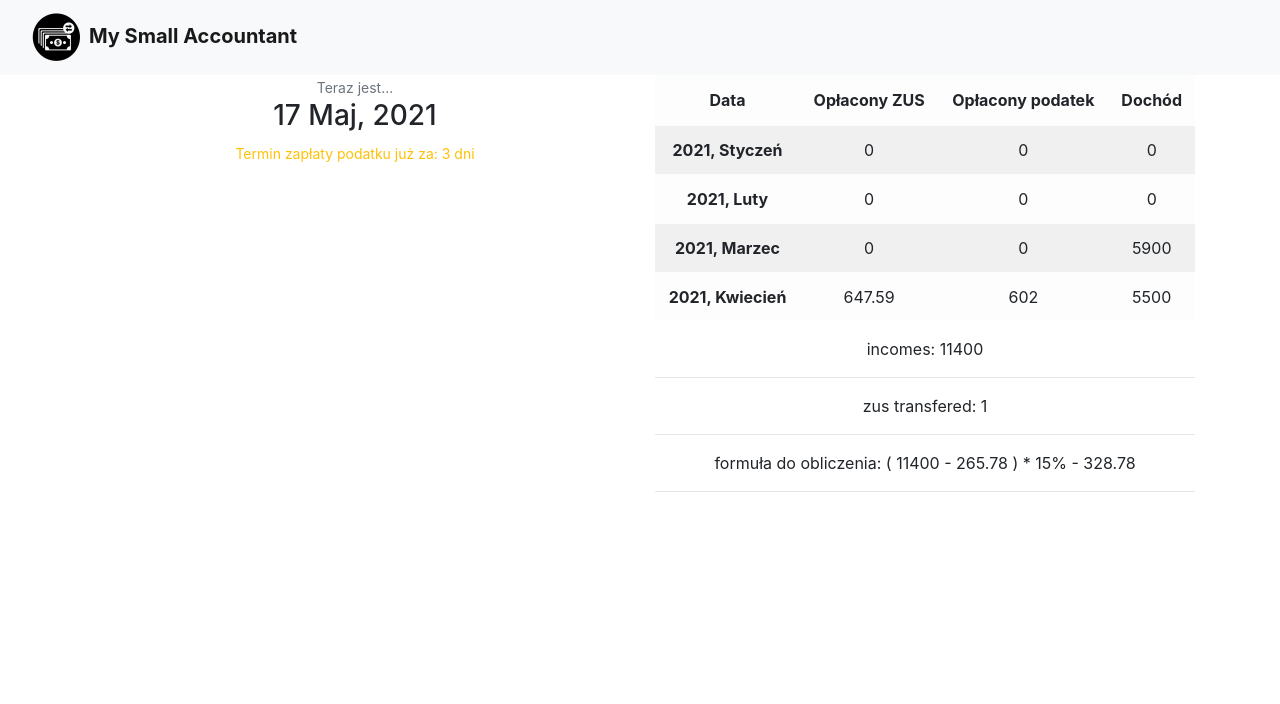
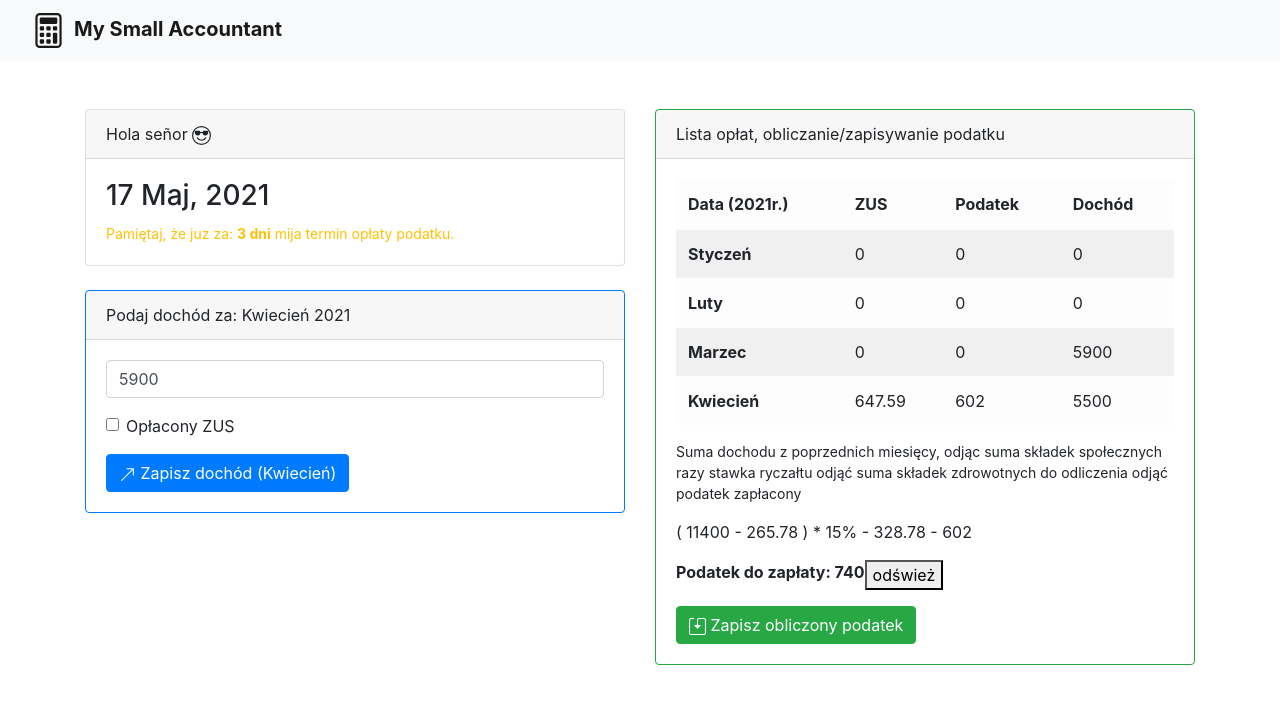
Before and after one commit to przemekoz/my-small-accountant, a React (Create React App) app: page / in a window 1280 px wide. Shown: the top 704 px of the page. Built offline with nearby package versions, Linux system fonts and the light colour scheme.

Commit message:
added: viual modifications

```diff
--- a/package.json
+++ b/package.json
@@ -8,6 +8,7 @@
     "@testing-library/user-event": "^12.1.10",
     "bootstrap": "^4.6.0",
     "react": "^17.0.1",
+    "react-bootstrap-icons": "^1.3.0",
     "react-dom": "^17.0.1",
     "react-scripts": "4.0.2",
     "web-vitals": "^1.0.1"
--- a/src/App.css
+++ /dev/null
@@ -1,38 +0,0 @@
-.App {
-  text-align: center;
-}
-
-.App-logo {
-  height: 40vmin;
-  pointer-events: none;
-}
-
-@media (prefers-reduced-motion: no-preference) {
-  .App-logo {
-    animation: App-logo-spin infinite 20s linear;
-  }
-}
-
-.App-header {
-  background-color: #282c34;
-  min-height: 100vh;
-  display: flex;
-  flex-direction: column;
-  align-items: center;
-  justify-content: center;
-  font-size: calc(10px + 2vmin);
-  color: white;
-}
-
-.App-link {
-  color: #61dafb;
-}
-
-@keyframes App-logo-spin {
-  from {
-    transform: rotate(0deg);
-  }
-  to {
-    transform: rotate(360deg);
-  }
-}
--- a/src/App.js
+++ b/src/App.js
@@ -1,25 +1,26 @@
-import './App.css';
 import { CurrentDate } from './components/CurrentDate';
 import { EnterIncome } from './components/EnterIncome';
 import { EntriesCalculations } from './components/EntriesCalculations';
 import { Config } from './config/config';
-import { EntriesData } from './data/entries';
+// import { EntriesData } from './data/entries';
 import { getPreviousMonthYear } from "./helpers";
+import { Calculator } from "react-bootstrap-icons";
 
 function App() {
   const date = new Date();
   const currentDate = date.getDate();
 
   // const currentMonth = date.getMonth();
+  // const currentYear = date.getFullYear();
   //@todo TESTS
   const currentMonth = 4;
+  const currentYear = 2021;
 
-  const currentYear = date.getFullYear();
   const [ previousMonth, previousYear ] = getPreviousMonthYear(currentMonth, currentYear);
 
-  const hasPraviousMonthIncome = () => {
-    return EntriesData.find(entry => entry.month === previousMonth && entry.year === previousYear && entry.income > 0);
-  }
+  // const hasPraviousMonthIncome = () => {
+  //   return EntriesData.find(entry => entry.month === previousMonth && entry.year === previousYear && entry.income > 0);
+  // }
 
   const propsCurrentMonthYear = {
     currentMonth,
@@ -33,10 +34,10 @@ function App() {
 
   return (
     <div className="App">
-      <nav className="navbar navbar-light bg-light">
+      <nav className="navbar navbar-light bg-light mb-5">
         <div className="container-fluid">
           <a className="navbar-brand" href="/">
-            <img src="logo.png" alt="logo" className="d-inline-block align-middle mr-2" />
+            <Calculator size="35" className="d-inline-block align-middle mr-2" />
             <strong>My Small Accountant</strong>
           </a>
         </div>
@@ -44,11 +45,13 @@ function App() {
       <div className="container">
         <div className="row">
           <div className="col">
-            <CurrentDate { ...propsCurrentMonthYear } currentDate={ currentDate } />
+            <div className="mb-4">
+              <CurrentDate { ...propsCurrentMonthYear } currentDate={ currentDate } />
+            </div>
+            <EnterIncome { ...propsPreviousMonthYear } defaultIncome={ Config.defaultIncome } />
           </div>
           <div className="col">
-            { !hasPraviousMonthIncome() && <EnterIncome { ...propsPreviousMonthYear } defaultIncome={ Config.defaultIncome } /> }
-            { hasPraviousMonthIncome() && <EntriesCalculations { ...propsCurrentMonthYear } { ...propsPreviousMonthYear } /> }
+            <EntriesCalculations { ...propsCurrentMonthYear } { ...propsPreviousMonthYear } />
           </div>
         </div>
       </div>
--- a/src/components/Calculations.js
+++ b/src/components/Calculations.js
@@ -1,29 +1,38 @@
 import React from 'react';
 import { Config } from '../config/config';
-import { getIncomes, getZusTransfered } from '../helpers';
+import { getIncomes, getTransferredTax, getZusTransfered, getTaxToPay } from '../helpers';
 
 export const Calculations = (props) => {
   const { filteredEntries, configTaxYear } = props;
 
   const incomes = getIncomes(filteredEntries);
   const countZusTransfered = getZusTransfered(filteredEntries);
+  const countTransferedTax = getTransferredTax(filteredEntries);
 
   const tax = Config.tax;
   const zusSpl = configTaxYear.zusSpl;
   const zusZdr = configTaxYear.zusZdr;
+  const transferedTaxCond = countTransferedTax > 0 ? `- ${ countTransferedTax }` : '';
 
   let formula = countZusTransfered > 1
-    ? `[ ${incomes} - ( ${countZusTransfered} * ${zusSpl} ) ] * ${tax}% - ${countZusTransfered} * ${zusZdr}`
-    : `( ${incomes} - ${zusSpl} ) * ${tax}% - ${zusZdr}`;
-  if ( countZusTransfered === 0 ) {
-    formula = `${incomes} * ${tax}%`;
+    ? `[ ${ incomes } - ( ${ countZusTransfered } * ${ zusSpl } ) ] * ${ tax }% - ${ countZusTransfered } * ${ zusZdr } ${ transferedTaxCond }`
+    : `( ${ incomes } - ${ zusSpl } ) * ${ tax }% - ${ zusZdr } ${ transferedTaxCond }`;
+  if (countZusTransfered === 0) {
+    formula = `${ incomes } * ${ tax }% ${ transferedTaxCond }`;
   }
 
   return (
     <>
-      incomes: { incomes }<hr />
-      zus transfered: { countZusTransfered }<hr />
-      formuła do obliczenia: {formula}<hr />
+      <div className="row mb-3">
+        <small>Suma dochodu z poprzednich miesięcy, odjąc suma składek społecznych razy stawka ryczałtu odjąć suma składek zdrowotnych do odliczenia odjąć podatek zapłacony</small>
+      </div>
+      <div className="row mb-3">
+        { formula }
+      </div>
+      <div className="row mb-3">
+        <strong>Podatek do zapłaty: { getTaxToPay(incomes, countZusTransfered, zusSpl, tax, zusZdr, countTransferedTax) }</strong>
+        <button>odśwież</button>
+      </div>
     </>
   );
 };
--- a/src/components/CurrentDate.js
+++ b/src/components/CurrentDate.js
@@ -1,16 +1,19 @@
 import React from "react";
 import { Months } from "../config/months";
+import { EmojiSunglasses } from "react-bootstrap-icons";
 
 export const CurrentDate = (props) => {
   const { currentMonth, currentYear, currentDate } = props;
   const transferIn = 20 - currentDate;
   return (
-    <>
-      <small className="text-muted">Teraz jest...</small>
-      <h3>
-        { currentDate } { Months[ currentMonth ] }, { currentYear }
-      </h3>
-      {transferIn > 0 && <small className="text-warning">Termin zapłaty podatku już za: {transferIn} { transferIn === 1 ? "dzień" : "dni" }</small>}
-    </>
+    <div className="card">
+      <div className="card-header">
+       Hola señor <EmojiSunglasses size="19" />
+      </div>
+      <div className="card-body">
+        <h3>{ currentDate } { Months[ currentMonth ] }, { currentYear }</h3>
+        { transferIn > 0 && <small className="text-warning">Pamiętaj, że juz za: <strong>{ transferIn } { transferIn === 1 ? "dzień" : "dni" }</strong> mija termin opłaty podatku.</small> }
+      </div>
+    </div>
   );
 };
--- a/src/components/EnterIncome.js
+++ b/src/components/EnterIncome.js
@@ -1,11 +1,12 @@
 import React, { useState } from "react";
 import { Months } from "../config/months";
+import { ArrowUpRight } from "react-bootstrap-icons";
 
 export const EnterIncome = (props) => {
 
   const { previousMonth, previousYear } = props;
   const [ income, setIncome ] = useState(props.defaultIncome);
-
+  const month = Months[ previousMonth ];
 
   const onChangeIncome = (event) => {
     setIncome(event.target.value);
@@ -16,20 +17,23 @@ export const EnterIncome = (props) => {
   }
 
   return (
+    <div className="card border-primary">
+      <div className="card-header">
+        Podaj dochód za: { month } { previousYear }
+      </div>
+      <div className="card-body">
         <form>
           <div className="mb-3">
-        <label htmlFor="income" className="form-label">Podaj dochód za: { Months[ previousMonth ] }, { previousYear } </label>
+            {/* <label htmlFor="income" className="form-label">Dochód za: { month }, { previousYear } </label> */ }
             <input type="number" className="form-control" aria-describedby="income" id="income" name="income" onChange={ onChangeIncome } value={ income } />
           </div>
           <div className="mb-3 form-check">
             <input type="checkbox" className="form-check-input" name="transferedZus" id="transferedZus" />
             <label className="form-check-label" htmlFor="transferedZus">Opłacony ZUS</label>
           </div>
-      <div className="mb-3 form-check">
-        <input type="checkbox" className="form-check-input" name="transferedTax" id="transferedTax" />
-        <label className="form-check-label" htmlFor="transferedTax">Opłacony podatek</label>
+          <button type="submit" className="btn btn-primary" onClick={ submitIncome }><ArrowUpRight size="17" /> Zapisz dochód ({month})</button>
+        </form>
       </div>
-      <button type="submit" className="btn btn-primary" onClick={ submitIncome }>Zapisz</button>
-    </form>
+    </div>
   );
 };
--- a/src/components/Entries.js
+++ /dev/null
@@ -1,30 +0,0 @@
-import React from "react";
-import { Config } from "../config/config";
-import { Months } from "../config/months";
-
-export const Entries = (props) => {
-  const { filteredEntries, configTaxYear } = props;
-
-  return (
-    <table className="table table-light table-striped">
-      <thead>
-        <tr>
-          <th scope="col">Data</th>
-          <th scope="col">Opłacony ZUS</th>
-          <th scope="col">Opłacony podatek</th>
-          <th scope="col">Dochód</th>
-        </tr>
-      </thead>
-      <tbody>
-        { filteredEntries.map(entry => (
-          <tr key={entry.year + entry.month}>
-            <th scope="row">{ entry.year }, { Months[ entry.month ] }</th>
-            <td>{ entry.transferredZus ? configTaxYear.zus : 0 }</td>
-            <td>{ entry.transferredTax}</td>
-            <td>{ entry.income }</td>
-          </tr>
-        )) }
-      </tbody>
-    </table>
-  );
-};
--- a/src/components/EntriesCalculations.js
+++ b/src/components/EntriesCalculations.js
@@ -1,12 +1,13 @@
 import React from "react";
 import { Calculations } from "./Calculations";
-import { Entries } from "./Entries";
 import { EntriesData } from "../data/entries";
 import { Config } from "../config/config";
+import { Gear, Save2 } from "react-bootstrap-icons";
+import { Months } from "../config/months";
 
 export const EntriesCalculations = (props) => {
   const { currentMonth, currentYear, previousYear } = props;
-  const configTaxYear = Config.taxes.find( taxes => taxes.year === previousYear );
+  const configTaxYear = Config.taxes.find(taxes => taxes.year === previousYear);
 
   const filteredEntries = EntriesData.filter(entry => {
     const yearCondition = currentMonth > 0 ? entry.year === currentYear : entry.year === previousYear;
@@ -15,9 +16,40 @@ export const EntriesCalculations = (props) => {
   });
 
   return (
-    <>
-      <Entries filteredEntries={ filteredEntries } configTaxYear={configTaxYear} />
-      <Calculations filteredEntries={ filteredEntries } previousYear={ previousYear } configTaxYear={configTaxYear} />
-    </>
+    <div className="card border-success">
+      <div className="card-header">
+        Lista opłat, obliczanie/zapisywanie podatku
+      </div>
+      <div className="card-body">
+        <div className="container">
+          <div className="row">
+            <table className="table table-light table-striped">
+              <thead>
+                <tr>
+                  <th scope="col">Data ({previousYear}r.)</th>
+                  <th scope="col">ZUS</th>
+                  <th scope="col">Podatek</th>
+                  <th scope="col">Dochód</th>
+                </tr>
+              </thead>
+              <tbody>
+                { filteredEntries.map(entry => (
+                  <tr key={ entry.year + entry.month }>
+                    <th scope="row">{ Months[ entry.month ] }</th>
+                    <td>{ entry.transferredZus ? configTaxYear.zus : 0 }</td>
+                    <td>{ entry.transferredTax }</td>
+                    <td>{ entry.income }</td>
+                  </tr>
+                )) }
+              </tbody>
+            </table>
+          </div>
+          <Calculations filteredEntries={ filteredEntries } previousYear={ previousYear } configTaxYear={ configTaxYear } />
+          <div className="row">
+            <button type="submit" className="btn btn-success"><Save2 size="17" /> Zapisz obliczony podatek</button>
+          </div>
+        </div>
+      </div>
+    </div>
   )
 };
--- a/src/data/entries.js
+++ b/src/data/entries.js
@@ -1,3 +1,27 @@
+export const EntriesData1 = [
+  {
+    year: 2021,
+    month: 0,
+    income: 0,
+    transferredZus: false,
+    transferredTax: 0,
+  },
+  {
+    year: 2021,
+    month: 1,
+    income: 0,
+    transferredZus: false,
+    transferredTax: 0,
+  },
+  {
+    year: 2021,
+    month: 2,
+    income: 1,
+    transferredZus: true,
+    transferredTax: 0,
+  },
+];
+
 export const EntriesData = [
   {
     year: 2021,
@@ -27,4 +51,67 @@ export const EntriesData = [
     transferredZus: true,
     transferredTax: 602,
   },
+  {
+    year: 2021,
+    month: 4,
+    income: 7500,
+    transferredZus: true,
+    transferredTax: 951,
+  },
+  {
+    year: 2021,
+    month: 5,
+    income: 9500,
+    transferredZus: true,
+    transferredTax: 951,
+  },
+  {
+    year: 2021,
+    month: 6,
+    income: 9500,
+    transferredZus: true,
+    transferredTax: 951,
+  },
+  {
+    year: 2021,
+    month: 7,
+    income: 8500,
+    transferredZus: true,
+    transferredTax: 820,
+  },
+  {
+    year: 2021,
+    month: 8,
+    income: 8500,
+    transferredZus: true,
+    transferredTax: 820,
+  },
+  {
+    year: 2021,
+    month: 9,
+    income: 9500,
+    transferredZus: true,
+    transferredTax: 951,
+  },
+  {
+    year: 2021,
+    month: 10,
+    income: 10500,
+    transferredZus: true,
+    transferredTax: 1051,
+  },
+  {
+    year: 2021,
+    month: 11,
+    income: 10500,
+    transferredZus: true,
+    transferredTax: 1051,
+  },
+  {
+    year: 2022,
+    month: 0,
+    income: 8500,
+    transferredZus: true,
+    transferredTax: 820,
+  },
 ];
--- a/src/helpers/index.js
+++ b/src/helpers/index.js
@@ -6,14 +6,27 @@ export const getPreviousMonthYear = (currentMonth, currentYear) => {
   return [ 11, parseInt(currentYear, 10) - 1 ];
 };
 
+export const getZusTransfered = (entries) => {
+  const result = entries.filter(entry => entry.transferredZus);
+  return result ? result.length : 0;
+};
+
 export const getIncomes = (entries) => {
+  return getSumValues(entries, "income");
+};
+
+export const getTransferredTax = (entries) => {
+  return getSumValues(entries, "transferredTax");
+};
+
+export const getSumValues = (entries, propName) => {
   const sum = entries.reduce((previus, current) => {
-    return previus + current.income;
+    return previus + current[ propName ];
   }, 0);
   return sum;
 };
 
-export const getZusTransfered = (entries) => {
-  const result = entries.filter(entry => entry.transferredZus);
-  return result ? result.length : 0;
-};
+export const getTaxToPay = (incomes, countZusTransfered, zusSpl, tax, zusZdr, countTransferedTax) => {
+  const result = ((parseInt(incomes, 10) - (countZusTransfered * zusSpl)) * tax / 100) - (countZusTransfered * zusZdr) - countTransferedTax;
+  return result < 0 ? 0 : Math.ceil(result);
+}
```
Also changed, not shown: 2 other files (tests, documents, lock files or other folders). Lines whose indentation alone changed are shown as unchanged.
